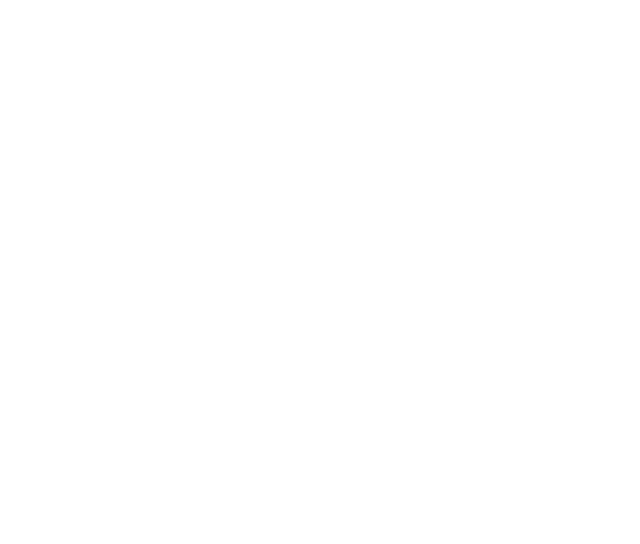
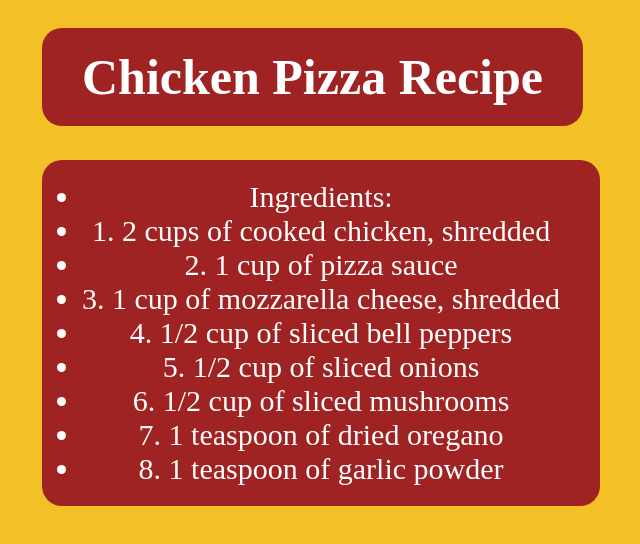
Before and after one commit to mazenelbaz1/First-try, a plain HTML site: page chicken-pizza.html in a window 1280 px wide. Shown: the whole page, without its empty margins (441-1081 px from the left). Drawn offline with Linux system fonts and the light colour scheme.

Commit message:
Update chicken-pizza.html

```diff
--- a/chicken-pizza.html
+++ b/chicken-pizza.html
@@ -4,8 +4,54 @@
     <meta charset="UTF-8">
     <meta name="viewport" content="width=device-width, initial-scale=1.0">
     <title> Zee Pizza</title>
+    <style>
+        h1 {
+            justify-content: center;
+            text-align: center;
+            margin-top: 20px;
+            margin-left: 475px;
+            font-size: 50px;
+            color: white;
+            display: inline-block;
+            background-color: rgb(160, 35, 35);
+            border-radius: 20px;
+            size: 50px;
+            padding: 20px 40px;
+
+        }
+
+        body {
+            background-color: rgb(243, 192, 38);
+
+        }
+        ul {
+            padding: 20px 40px;
+            justify-content: center;
+            text-align: center;
+            margin-top: 0;
+            margin-left: 475px;
+            font-size: 30px;
+            color: white;
+            display: inline-block;
+            background-color: rgb(160, 35, 35);
+            border-radius: 20px;
+
+        }
+    </style>
 </head>
 <body>
+    <h1>Chicken Pizza Recipe</h1>
+    <ul>
+        <li>Ingredients:</li>
+        <li>1. 2 cups of cooked chicken, shredded</li>
+        <li>2. 1 cup of pizza sauce</li>
+        <li>3. 1 cup of mozzarella cheese, shredded</li>
+        <li>4. 1/2 cup of sliced bell peppers</li>
+        <li>5. 1/2 cup of sliced onions</li>
+        <li>6. 1/2 cup of sliced mushrooms</li>
+        <li>7. 1 teaspoon of dried oregano</li>
+        <li>8. 1 teaspoon of garlic powder</li>
+    </ul>
 
 </body>
 </html>
```
